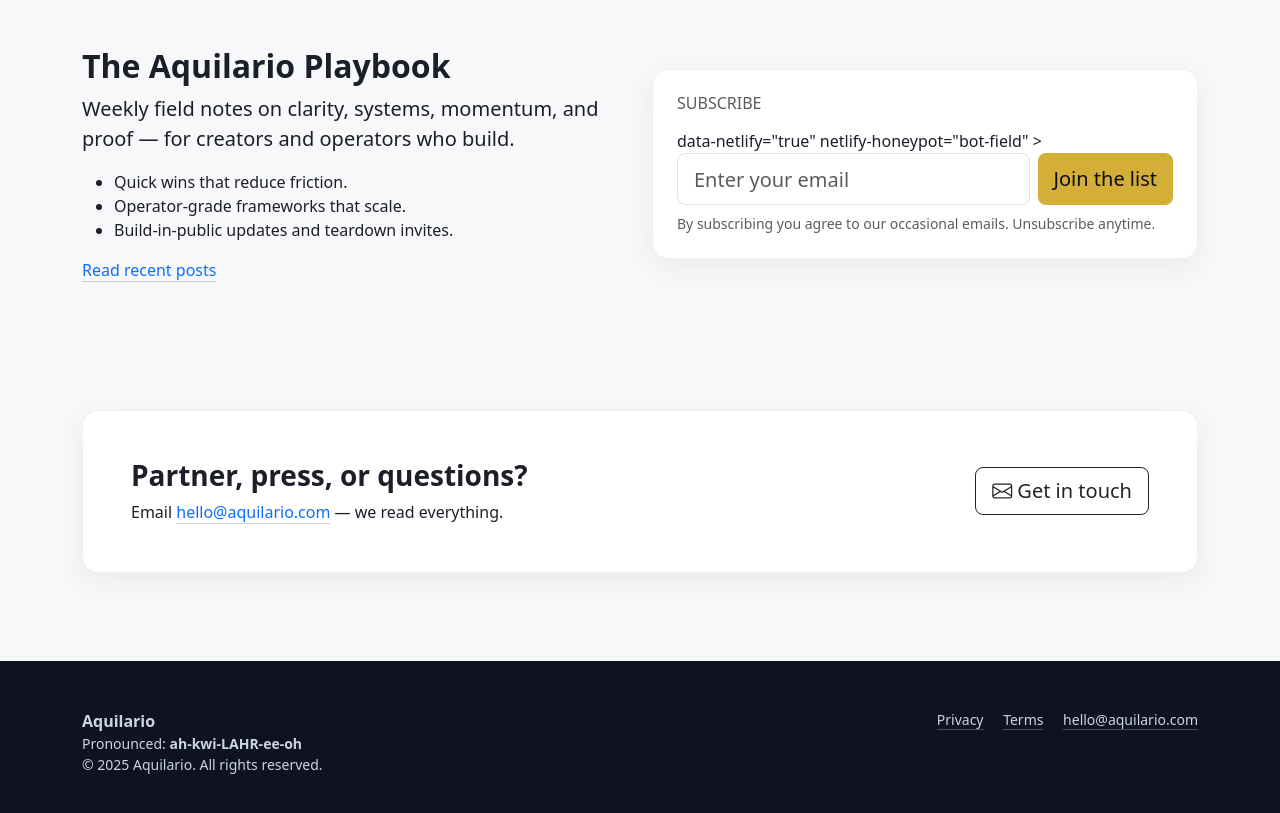
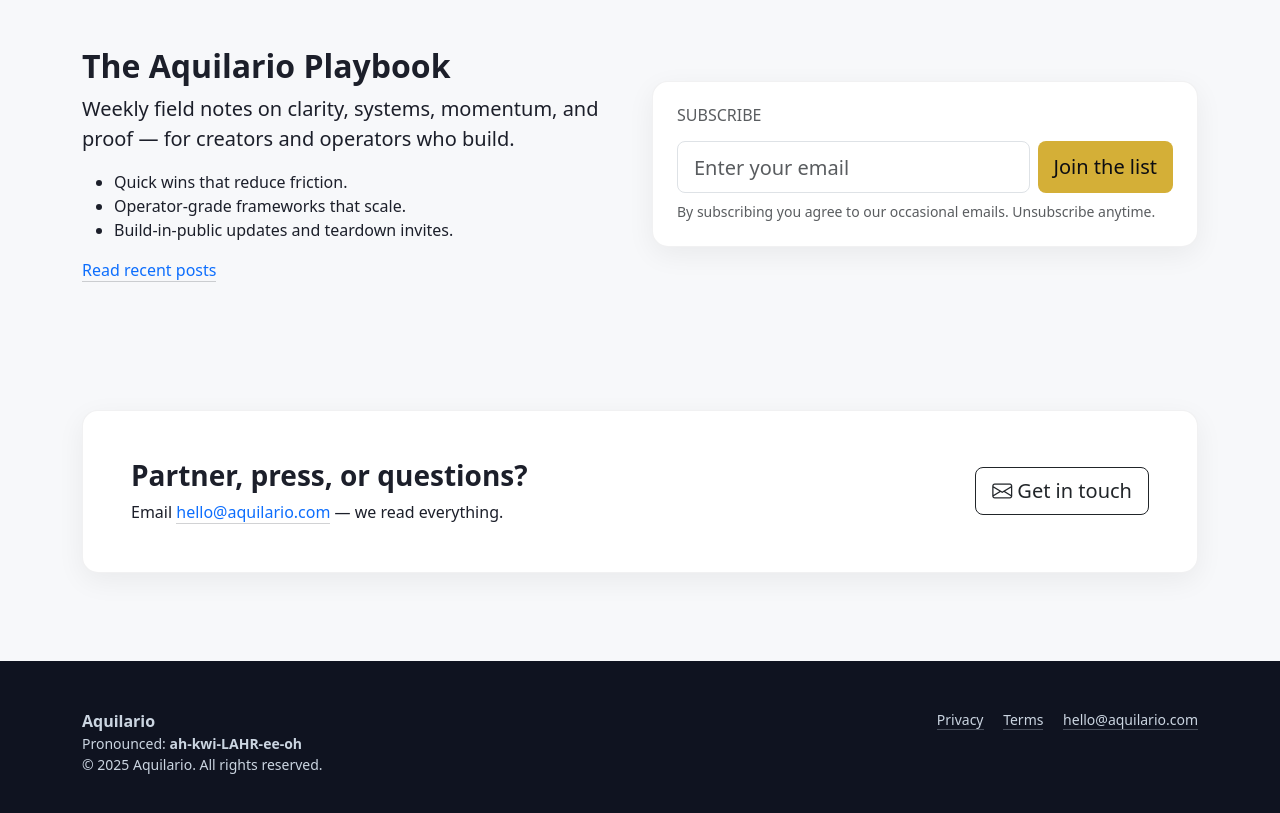
Before and after one commit to carbazzy808/aquilario, a website: page index.html in a window 1280 px wide. Shown: the part 1180-1993 px from the top of the page. Drawn offline with nearby package versions, Linux system fonts and the light colour scheme.

Commit message:
Form update

```diff
--- a/index.html
+++ b/index.html
@@ -289,18 +289,9 @@ a.text-decoration-none.d-block.h-100 .product-card{
           <h6 class="text-uppercase text-muted mb-3">Subscribe</h6>
 
           <!-- Netlify Forms -->
-          <form
-            id="subscribe-form"
-            name="subscribe"
-            method="POST"
-            action="/thanks.html"               <!-- fallback redirect -->
-            data-netlify="true"
-            netlify-honeypot="bot-field"
-          >
+          <form id="subscribe-form" name="subscribe" method="POST" action="/thanks.html" data-netlify="true" netlify-honeypot="bot-field">
   <input type="hidden" name="form-name" value="subscribe" />
-            <p class="d-none">
-              <label>Don’t fill this out: <input name="bot-field" /></label>
-            </p>
+  <p class="d-none"><label>Don’t fill this out: <input name="bot-field" /></label></p>
 
   <div class="row g-2">
     <div class="col-sm">
@@ -311,11 +302,11 @@ a.text-decoration-none.d-block.h-100 .product-card{
     </div>
   </div>
 
-            <!-- inline success / error -->
   <p id="subscribe-ok" class="small text-success mt-2 mb-0 d-none">✅ Thanks! You’re on the list.</p>
   <p id="subscribe-err" class="small text-danger mt-2 mb-0 d-none">⚠️ Something went wrong. Please try again.</p>
   <p class="small text-muted mt-2 mb-0">By subscribing you agree to our occasional emails. Unsubscribe anytime.</p>
 </form>
+
         </div>
       </div>
     </div>
```
Lines whose indentation alone changed are shown as unchanged.
